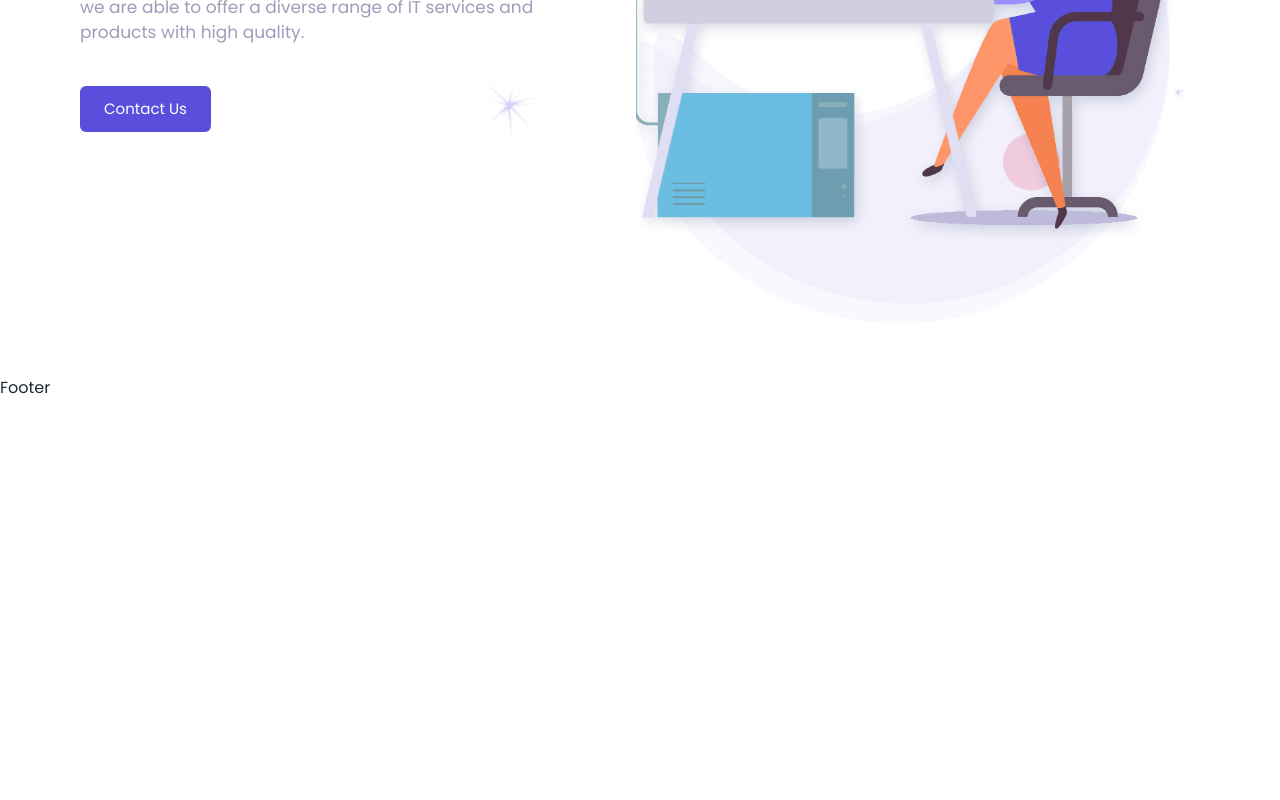
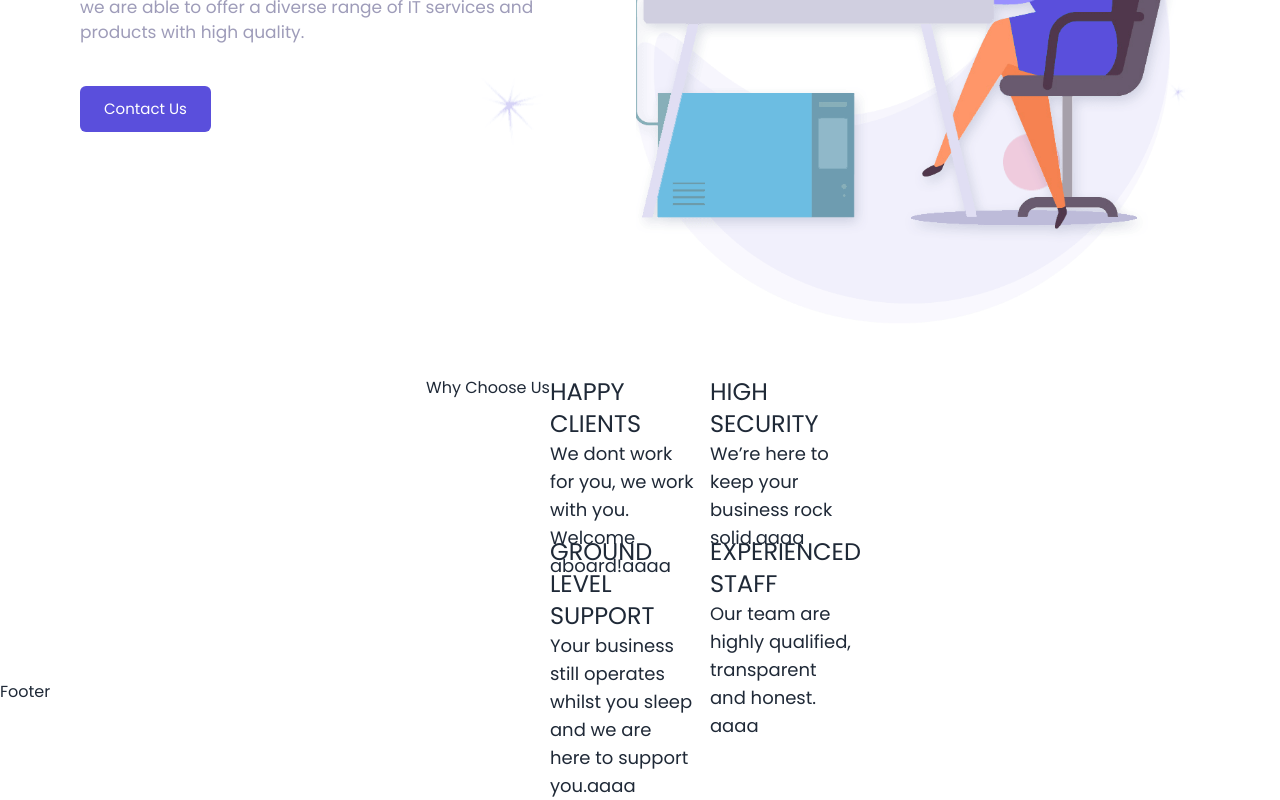
Before and after one commit to courtcanva/asyncworking-website, a Next.js app: page / in a window 1280 px wide. Shown: the part 451-1251 px from the top of the page. Before the commit the page ends 851 px from the top, so only its background shows below. Built offline with nearby package versions, Linux system fonts and the light colour scheme.

Commit message:
feat: add intro components

```diff
--- /dev/null
+++ b/components/Intro/Card.tsx
@@ -0,0 +1,18 @@
+import React from "react";
+import Image from "next/image";
+
+interface ICardDetail {
+  titleName: string;
+  detail: string;
+}
+
+const Card = ({ titleName, detail }: ICardDetail) => {
+  return (
+    <div className="h-36 w-36 border-r-slate-400">
+      <h3 className="text-2xl">{titleName}</h3>
+      <p className="text-lg">{detail}aaaa</p>
+    </div>
+  );
+};
+
+export default Card;
--- /dev/null
+++ b/components/Intro/CardContainer.tsx
@@ -0,0 +1,18 @@
+import React from "react";
+import Card from "./card";
+import { introCardDetails } from "./CardDetails";
+
+const CardContainer = () => {
+  return (
+    <div className="flex justify-center	">
+      <h2>Why Choose Us</h2>
+      <div className="grid grid-cols-2 gap-4">
+        {introCardDetails.map((item, index) => (
+          <Card {...item} key={index} />
+        ))}
+      </div>
+    </div>
+  );
+};
+
+export default CardContainer;
--- /dev/null
+++ b/components/Intro/CardDetails.ts
@@ -0,0 +1,18 @@
+export const introCardDetails = [
+  {
+    titleName: "HAPPY CLIENTS",
+    detail: "We dont work for you, we work with you. Welcome aboard!",
+  },
+  {
+    titleName: "HIGH SECURITY",
+    detail: "We’re here to keep your business rock solid.",
+  },
+  {
+    titleName: "GROUND LEVEL SUPPORT",
+    detail: "Your business still operates whilst you sleep and we are here to support you.",
+  },
+  {
+    titleName: "EXPERIENCED STAFF",
+    detail: "Our team are highly qualified, transparent and honest. ",
+  },
+];
--- /dev/null
+++ b/components/Intro/index.tsx
@@ -0,0 +1,14 @@
+import React from "react";
+import CardContainer from "./cardContainer";
+
+const Intro = () => {
+  return (
+    <section>
+      <div>
+        <CardContainer />
+      </div>
+    </section>
+  );
+};
+
+export default Intro;
--- a/layouts/index.tsx
+++ b/layouts/index.tsx
@@ -3,6 +3,7 @@ import Footer from "./footer";
 import Header from "./header";
 import BackgroundWrapper from "./backgroundWrapper";
 import Hero from "../components/Hero";
+import Intro from "../components/Intro";
 
 interface Props {
   children: ReactNode;
@@ -13,6 +14,7 @@ const Layout = ({ children }: Props) => {
     <>
       <Header />
       <Hero />
+      <Intro />
       <BackgroundWrapper>
         <div>{children}</div>
         <Footer />
```
